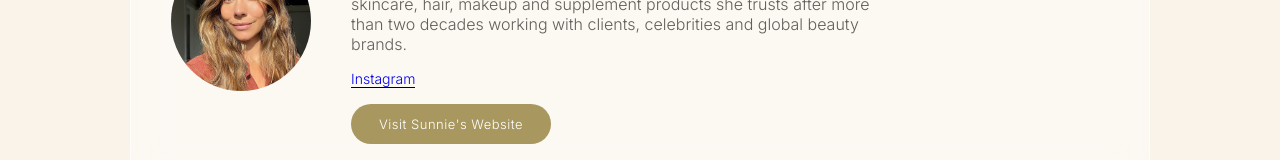
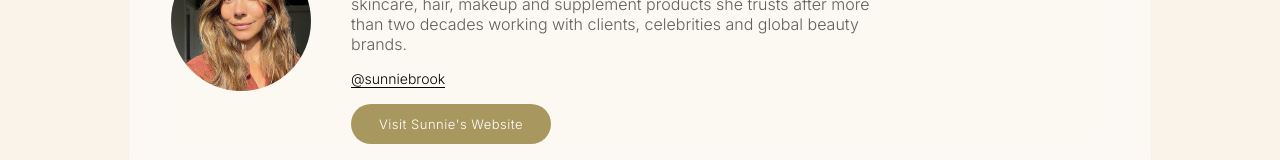
Before and after one commit to nataliatovargrand-a11y/mothereuro-beta, a Nuxt app: page /curators/sunnie in a window 1280 px wide. Shown: the part 283-443 px from the top of the page. Built offline with nearby package versions, Linux system fonts and the light colour scheme; no server answers; the database is empty.

Commit message:
Display Sunnie Instagram handle

```diff
--- a/app/pages/curators/sunnie.vue
+++ b/app/pages/curators/sunnie.vue
@@ -27,10 +27,11 @@ working with clients, celebrities and global beauty brands.
 <div class="curator-socials">
 
 <a
-href="https://www.instagram.com/sunniebrook/?hl=en"
+href="https://www.instagram.com/sunniebrook/"
 target="_blank"
+class="instagram-handle"
 >
-Instagram
+@sunniebrook
 </a>
 
 </div>
@@ -389,5 +390,16 @@ text-decoration:none;
 color:black;
 border-bottom:1px solid black;
 }
+.instagram-handle{
+font-size:14px;
+text-decoration:none;
+color:black;
+border-bottom:1px solid black;
+transition:.2s;
+}
+
+.instagram-handle:hover{
+opacity:.7;
+}
 
 </style>
```
